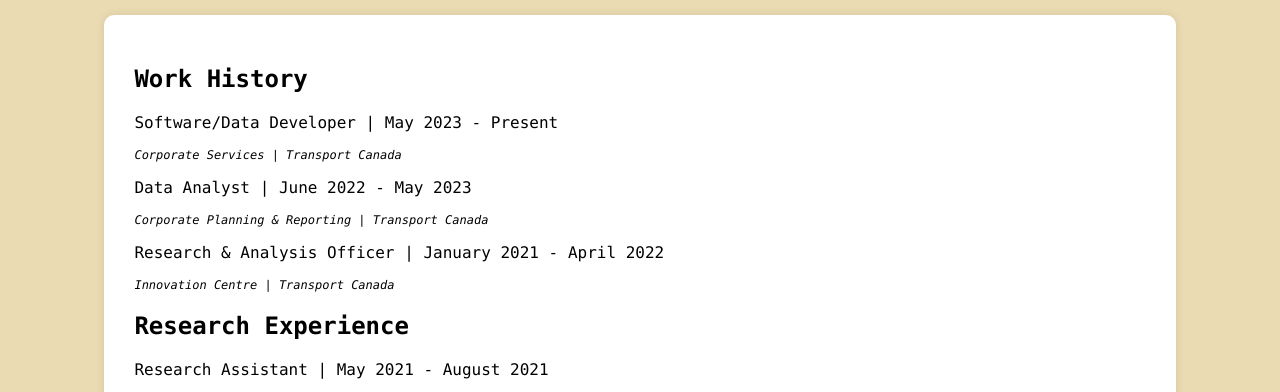
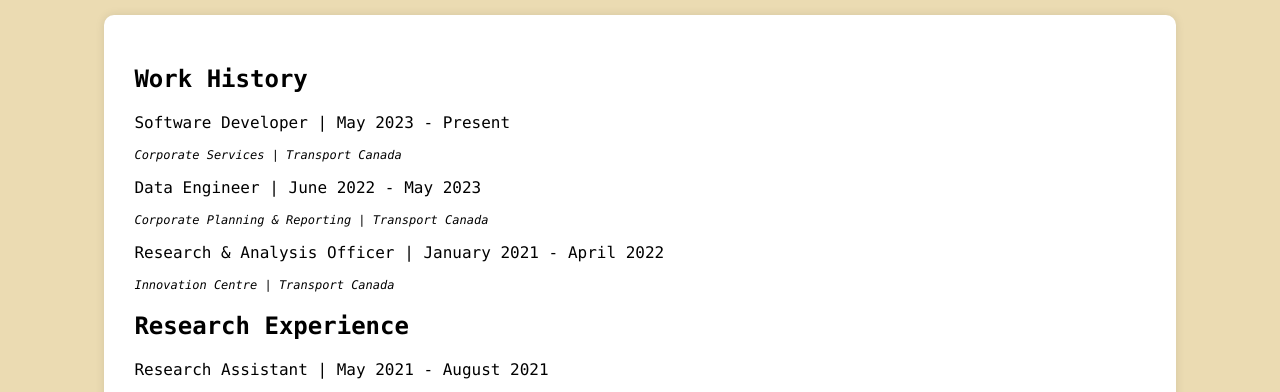
Before and after one commit to deepwaterpaladin/website, a Flask app: page /cv in a window 1280 px wide. Shown: the part 157-549 px from the top of the page. Run offline with Flask 3, Linux system fonts and the light colour scheme.

Commit message:
Fix job titles in CV: update

```diff
--- a/templates/cv.html
+++ b/templates/cv.html
@@ -15,11 +15,11 @@
         <div class="work">
             <h2>Work History</h2>
             <div class="work-exp">
-                <p>Software/Data Developer | May 2023 - Present</p>
+                <p>Software Developer | May 2023 - Present</p>
                 <p class="under-text">Corporate Services | Transport Canada</p>
             </div>
             <div class="work-exp">
-                <p>Data Analyst | June 2022 - May 2023</p>
+                <p>Data Engineer | June 2022 - May 2023</p>
                 <p class="under-text">Corporate Planning & Reporting | Transport Canada</p>
             </div>
             <div class="work-exp">
```
